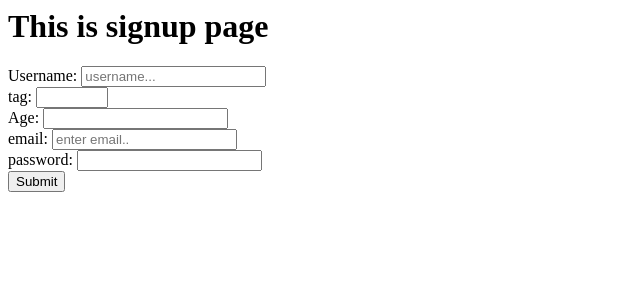
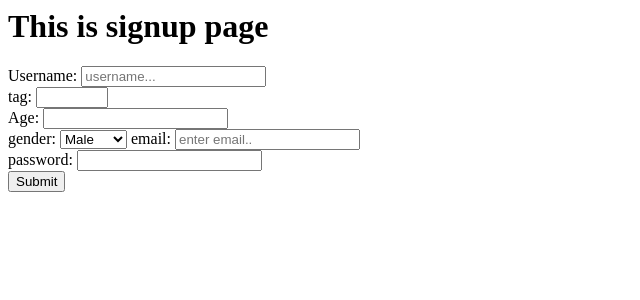
Before and after one commit to PankajVishw50/be-chatty, a Flask app: page /signup in a window 1280 px wide. Shown: the top 300 px of the page, without its empty margins (0-640 px from the left). Run offline with Flask 3, Linux system fonts and the light colour scheme; parts of the project's set-up code (start-up, migrations or seed data) failed here and were passed over.

Commit message:
Added one more field in '/signup' page form: 'gender'

```diff
--- a/server/app/auth/views.py
+++ b/server/app/auth/views.py
@@ -17,7 +17,7 @@ def create_account():
     if request.method == "POST":
         all_field = False
 
-        for field in ["username", "tag", "age", "email", "password"]:
+        for field in ["username", "tag", "age", "email", "password", "gender"]:
             if request.form.get(field) is None:
                 all_field = False
                 break
--- a/server/app/templates/signup.html
+++ b/server/app/templates/signup.html
@@ -13,6 +13,13 @@
         Age:
         <input type="number" min="10" name="age"> <br>
 
+        gender:
+        <select name="gender">
+              <option value="male">Male</option>
+              <option value="female">Female</option>
+              <option value="other">Other</option>
+        </select>
+
         email:
         <input type="email" placeholder="enter email.." name="email"> <br>
 
```
